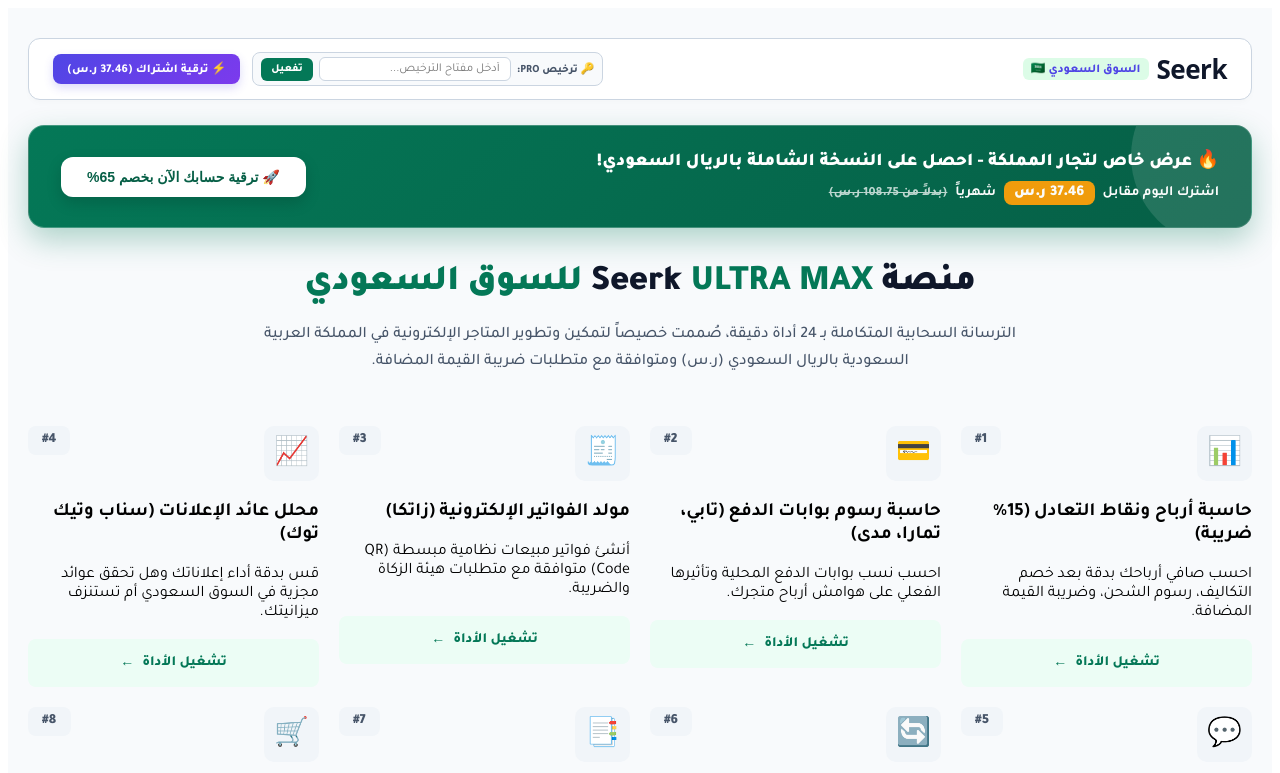
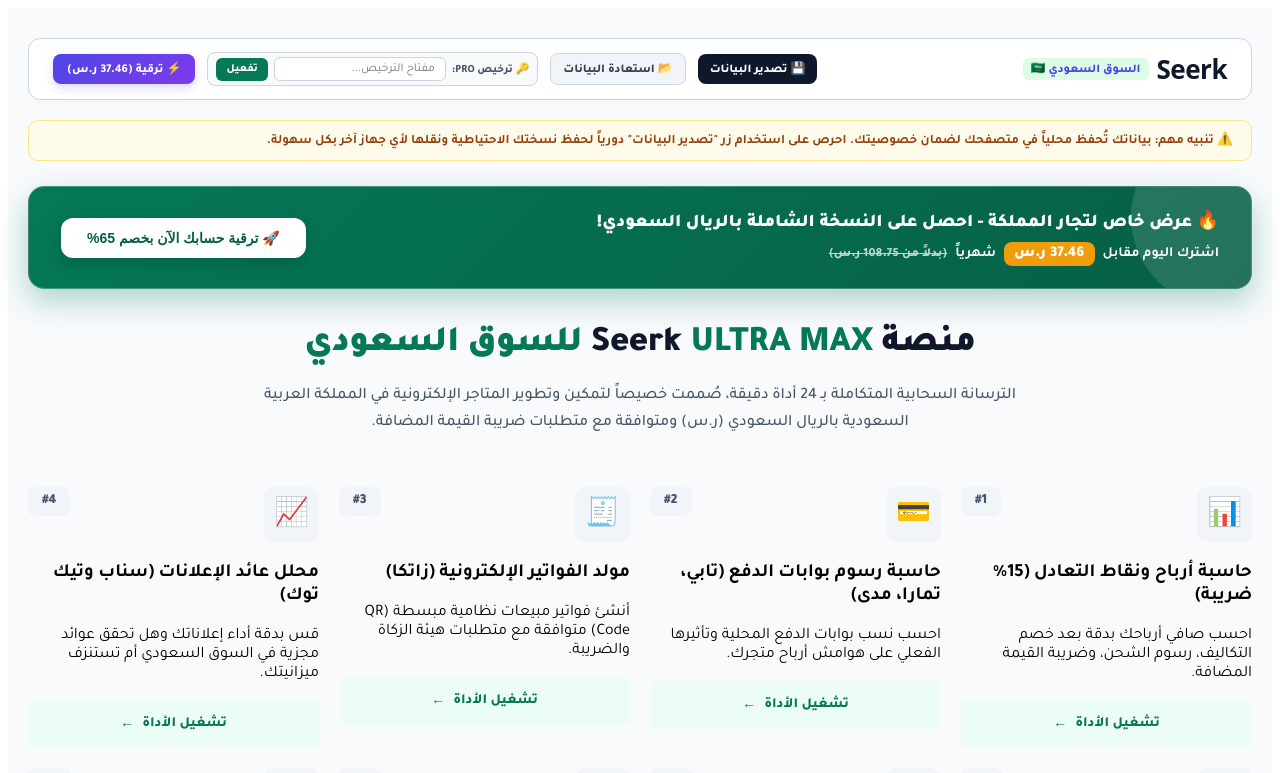
Before and after one commit to engaziasa-lang/engazia-app, a Next.js app: page /hub/sa in a window 1280 px wide. Shown: the top 773 px of the page. Built offline with nearby package versions, Linux system fonts and the light colour scheme.

Commit message:
Update page.tsx

```diff
--- a/app/hub/sa/page.tsx
+++ b/app/hub/sa/page.tsx
@@ -1,6 +1,6 @@
 'use client';
 
-import React, { useState, useEffect } from 'react';
+import React, { useState, useEffect, useRef } from 'react';
 import Link from 'next/link';
 
 const getInitialConfig = () => {
@@ -8,7 +8,6 @@ const getInitialConfig = () => {
     return { lang: 'ar', currency: 'SAR', licenseKey: '', isActivated: false };
   }
 
-  // فرض اللغة العربية والريال السعودي حصرياً لهذا المسار مع تحديث الهوية
   localStorage.setItem('seerk_global_lang', 'ar');
   localStorage.setItem('seerk_global_currency', 'SAR');
 
@@ -26,8 +25,6 @@ interface ToolInfo {
   link: string;
 }
 
-// تم فرز وتحديد 24 أداة بدقة متناهية بناءً على احتياجات التاجر السعودي
-// من الأهم والأكثر تأثيراً (رقم 1) إلى الأقل (رقم 24)
 const saTools: ToolInfo[] = [
   { id: 'profit', title: 'حاسبة أرباح ونقاط التعادل (15% ضريبة)', desc: 'احسب صافي أرباحك بدقة بعد خصم التكاليف، رسوم الشحن، وضريبة القيمة المضافة.', icon: '📊', link: '/hub/sa/profit' },
   { id: 'fees', title: 'حاسبة رسوم بوابات الدفع (تابي، تمارا، مدى)', desc: 'احسب نسب بوابات الدفع المحلية وتأثيرها الفعلي على هوامش أرباح متجرك.', icon: '💳', link: '/hub/sa/fees' },
@@ -44,7 +41,7 @@ const saTools: ToolInfo[] = [
   { id: 'expenses', title: 'مدير النفقات والمصاريف التشغيلية', desc: 'تتبع مصاريف المتجر الثابتة والمتغيرة بالريال السعودي لضبط التدفق النقدي.', icon: '💸', link: '/hub/sa/expenses' },
   { id: 'legal', title: 'مولد السياسات (وزارة التجارة)', desc: 'أنشئ صفحات الاستبدال والاسترجاع وسياسة الخصوصية المتوافقة مع القوانين المحلية.', icon: '⚖', link: '/hub/sa/legal' },
   { id: 'jasmal', title: 'جاسمال (Jasmal) لاستخراج البيانات', desc: 'اسحب بيانات المنتجات والأسعار من المتاجر المنافسة ورتبها فوراً في ملفات إكسل.', icon: '🕷️', link: '/hub/sa/jasmal' },
-  { id: 'reviews', title: 'نظام طلب التقييمات الآلي', desc: 'أرسل رسائل تلقائية للعملاء عبر الواتساب بعد الاستلام لجمع التقييمات وبناء الموثوقية.', icon: '⭐', link: '/hub/sa/reviews' },
+  { id: 'reviews', title: 'نظام طلب التقييمات الآلي', desc: 'أرسل رسائل تلقائية للعملاء عبر واتساب بعد الاستلام لجمع التقييمات وبناء الموثوقية.', icon: '⭐', link: '/hub/sa/reviews' },
   { id: 'dropshipping', title: 'حاسبة أرباح الدروبشيبينغ', desc: 'احسب هوامش الربح للمنتجات المستوردة مع أخذ رسوم الجمارك والشحن الدولي في الحسبان.', icon: '🌍', link: '/hub/sa/dropshipping' },
   { id: 'copy', title: 'مولد نصوص الإكسبلور (باللهجة السعودية)', desc: 'اصنع سكربتات تيك توك وإعلانات جذابة باللهجة المحلية لزيادة معدل التحويل.', icon: '✍', link: '/hub/sa/copy' },
   { id: 'support', title: 'قوالب خدمة العملاء السريعة', desc: 'انسخ ردود احترافية جاهزة للرد على استفسارات العملاء المكررة عبر واتساب.', icon: '🎧', link: '/hub/sa/support' },
@@ -58,6 +55,7 @@ const saTools: ToolInfo[] = [
 export default function SeerkSaudiHub() {
   const [licenseKeyInput, setLicenseKeyInput] = useState<string>('');
   const [isActivated, setIsActivated] = useState<boolean>(false);
+  const fileInputRef = useRef<HTMLInputElement>(null);
 
   const LEMON_CHECKOUT_URL = 'https://seerk.lemonsqueezy.com/checkout/buy/80ff492a-01eb-4455-b1a8-96e12ab72562';
 
@@ -78,7 +76,7 @@ export default function SeerkSaudiHub() {
     const cleanKey = licenseKeyInput.trim();
     localStorage.setItem('merchant_license_key', cleanKey);
     setIsActivated(true);
-    alert('✨ تم تفعيل النظام والمزامنة السحابية بنجاح عبر كل أدوات منصة Seerk!');
+    alert('✨ تم تفعيل النظام بنجاح عبر كل أدوات منصة Seerk!');
   };
 
   const handleDeactivateLicense = () => {
@@ -86,6 +84,50 @@ export default function SeerkSaudiHub() {
     setLicenseKeyInput('');
     setIsActivated(false);
     alert('⚠️ تم إلغاء تفعيل الاشتراك.');
+  };
+
+  // تصدير كل بيانات المنصة دفعة واحدة في ملف JSON واحد
+  const handleExportAllData = () => {
+    try {
+      const allData: Record<string, string> = {};
+      for (let i = 0; i < localStorage.length; i++) {
+        const key = localStorage.key(i);
+        if (key) {
+          allData[key] = localStorage.getItem(key) || '';
+        }
+      }
+
+      const dataStr = "data:text/json;charset=utf-8," + encodeURIComponent(JSON.stringify(allData, null, 2));
+      const downloadAnchor = document.createElement('a');
+      downloadAnchor.setAttribute("href", dataStr);
+      downloadAnchor.setAttribute("download", `seerk_saudi_backup_${new Date().toISOString().slice(0, 10)}.json`);
+      document.body.appendChild(downloadAnchor);
+      downloadAnchor.click();
+      downloadAnchor.remove();
+      alert('📥 تم تصدير وتحميل كافة بيانات أدوات المنصة بنجاح!');
+    } catch (error) {
+      alert('حدث خطأ أثناء تصدير البيانات.');
+    }
+  };
+
+  // استعادة البيانات من ملف JSON
+  const handleImportAllData = (event: React.ChangeEvent<HTMLInputElement>) => {
+    const fileReader = new FileReader();
+    if (event.target.files && event.target.files[0]) {
+      fileReader.readAsText(event.target.files[0], "UTF-8");
+      fileReader.onload = (e) => {
+        try {
+          const parsedData = JSON.parse(e.target?.result as string);
+          Object.keys(parsedData).forEach((key) => {
+            localStorage.setItem(key, parsedData[key]);
+          });
+          alert('✨ تم استعادة جميع البيانات بنجاح! سيتم تحديث الصفحة الآن.');
+          window.location.reload();
+        } catch (error) {
+          alert('❌ ملف النسخة الاحتياطية غير صالح أو تالف.');
+        }
+      };
+    }
   };
 
   return (
@@ -99,18 +141,26 @@ export default function SeerkSaudiHub() {
 
         .hub-container { background-color: #f8fafc; min-height: 100vh; font-family: 'Tajawal', sans-serif; padding: 30px 20px 40px; }
 
-        .navbar { max-width: 1250px; margin: 0 auto 25px; padding: 12px 24px; background: #ffffff; border-radius: 12px; display: flex; justify-content: space-between; align-items: center; box-shadow: 0 4px 6px -1px rgba(0,0,0,0.02); border: 1px solid #cbd5e1; flex-wrap: nowrap; gap: 10px; }
+        .navbar { max-width: 1250px; margin: 0 auto 20px; padding: 12px 24px; background: #ffffff; border-radius: 12px; display: flex; justify-content: space-between; align-items: center; box-shadow: 0 4px 6px -1px rgba(0,0,0,0.02); border: 1px solid #cbd5e1; flex-wrap: wrap; gap: 15px; }
         .brand { font-size: 26px; font-weight: 900; color: #0f172a; white-space: nowrap; display: flex; align-items: center; gap: 8px; font-family: system-ui, -apple-system, sans-serif; letter-spacing: -0.5px; }
         .brand span { color: #4f46e5; }
         .sa-badge { background: #dcfce7; color: #166534; font-size: 12px; font-weight: 800; padding: 3px 8px; border-radius: 6px; font-family: 'Tajawal', sans-serif; letter-spacing: normal; }
 
-        .nav-controls { display: flex; align-items: center; gap: 12px; flex-wrap: nowrap; }
+        .nav-controls { display: flex; align-items: center; gap: 12px; flex-wrap: wrap; }
 
         .license-box { display: flex; align-items: center; gap: 6px; background: #f8fafc; padding: 4px 8px; border-radius: 8px; border: 1px solid #cbd5e1; }
-        .license-input { border: 1px solid #cbd5e1; border-radius: 6px; padding: 4px 10px; font-size: 12px; outline: none; width: 170px; font-family: 'Tajawal', sans-serif; background: #fff; color: #0f172a; }
+        .license-input { border: 1px solid #cbd5e1; border-radius: 6px; padding: 4px 10px; font-size: 12px; outline: none; width: 150px; font-family: 'Tajawal', sans-serif; background: #fff; color: #0f172a; }
         .license-input:focus { border-color: #4f46e5; box-shadow: 0 0 0 2px rgba(79,70,229,0.1); }
 
+        .backup-action-btn { background: #0f172a; color: #fff; border: none; padding: 7px 12px; border-radius: 8px; font-weight: 800; font-size: 12px; cursor: pointer; transition: all 0.2s; display: inline-flex; align-items: center; gap: 5px; font-family: 'Tajawal', sans-serif; }
+        .backup-action-btn:hover { background: #1e293b; }
+
+        .restore-action-btn { background: #f1f5f9; color: #334155; border: 1px solid #cbd5e1; padding: 7px 12px; border-radius: 8px; font-weight: 800; font-size: 12px; cursor: pointer; transition: all 0.2s; display: inline-flex; align-items: center; gap: 5px; font-family: 'Tajawal', sans-serif; }
+        .restore-action-btn:hover { background: #e2e8f0; }
+
         .upgrade-btn { background: linear-gradient(135deg, #4f46e5 0%, #7c3aed 100%); color: #fff !important; padding: 7px 14px; border-radius: 8px; font-weight: 800; font-size: 12px; text-decoration: none; display: inline-flex; align-items: center; gap: 5px; box-shadow: 0 4px 10px rgba(79,70,229,0.2); white-space: nowrap; }
+
+        .backup-warning-bar { max-width: 1250px; margin: 0 auto 25px; background: #fffbeb; border: 1px solid #fde68a; color: #92400e; padding: 10px 18px; border-radius: 10px; font-size: 13px; font-weight: 700; display: flex; justify-content: space-between; align-items: center; flex-wrap: wrap; gap: 10px; }
 
         .promo-banner { max-width: 1250px; margin: 0 auto 35px; background: linear-gradient(135deg, #047857 0%, #065f46 100%); color: #fff; border-radius: 16px; padding: 22px 32px; display: flex; justify-content: space-between; align-items: center; flex-wrap: wrap; gap: 20px; box-shadow: 0 12px 30px rgba(4,120,87,0.3); border: 1px solid rgba(255,255,255,0.25); position: relative; overflow: hidden; }
         .promo-banner::before { content: ''; position: absolute; top: -60px; right: -60px; width: 180px; height: 180px; background: rgba(255,255,255,0.12); border-radius: 50%; pointer-events: none; }
@@ -172,6 +222,22 @@ export default function SeerkSaudiHub() {
         </div>
 
         <div className="nav-controls">
+          {/* أزرار النسخ الاحتياطي والاستعادة لجميع بيانات الأدوات */}
+          <button onClick={handleExportAllData} className="backup-action-btn" title="حمل نسخة احتياطية لكل بيانات المنصة">
+            💾 تصدير البيانات
+          </button>
+
+          <button onClick={() => fileInputRef.current?.click()} className="restore-action-btn" title="استعد بياناتك من ملف سابق">
+            📂 استعادة البيانات
+          </button>
+          <input
+            type="file"
+            ref={fileInputRef}
+            onChange={handleImportAllData}
+            accept=".json"
+            style={{ display: 'none' }}
+          />
+
           <div className="license-box">
             <span style={{ fontSize: '11px', fontWeight: 800, color: '#475569' }}>🔑 ترخيص PRO:</span>
             {isActivated ? (
@@ -189,7 +255,7 @@ export default function SeerkSaudiHub() {
                 <input
                   type="text"
                   className="license-input"
-                  placeholder="أدخل مفتاح الترخيص..."
+                  placeholder="مفتاح الترخيص..."
                   value={licenseKeyInput}
                   onChange={(e) => setLicenseKeyInput(e.target.value)}
                 />
@@ -205,10 +271,15 @@ export default function SeerkSaudiHub() {
 
           {!isActivated && (
             <a href={LEMON_CHECKOUT_URL} target="_blank" rel="noopener noreferrer" className="upgrade-btn">
-              ⚡ ترقية اشتراك (37.46 ر.س)
+              ⚡ ترقية (37.46 ر.س)
             </a>
           )}
         </div>
+      </div>
+
+      {/* شريط تنبيه حفظ البيانات لضمان عدم ضياعها */}
+      <div className="backup-warning-bar">
+        <span>⚠️ تنبيه مهم: بياناتك تُحفظ محلياً في متصفحك لضمان خصوصيتك. احرص على استخدام زر <b>"تصدير البيانات"</b> دورياً لحفظ نسختك الاحتياطية ونقلها لأي جهاز آخر بكل سهولة.</span>
       </div>
 
       {/* إعلان الترقية الخاص بالسوق السعودي */}
```
